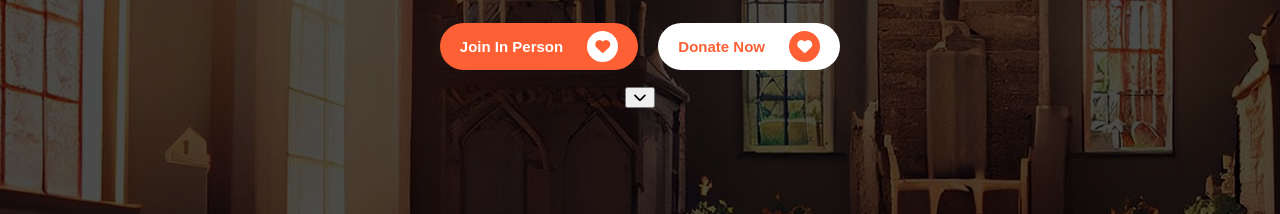
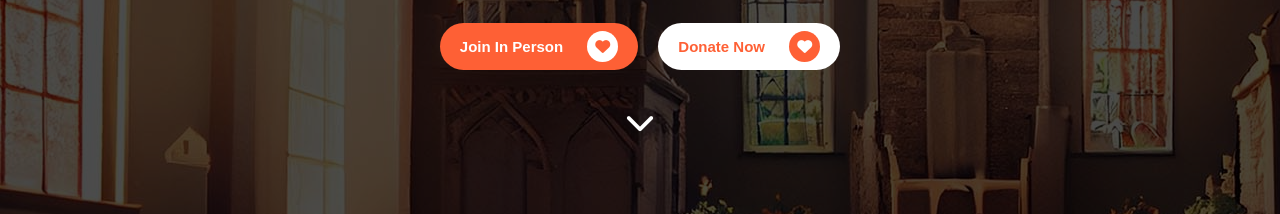
Before and after one commit to TonyBimenyi/pfn_ui, a Vue app: page /#/ in a window 1280 px wide. Shown: the part 560-774 px from the top of the page. Built offline with nearby package versions, Linux system fonts and the light colour scheme; a web font is replaced by a local one.

Commit message:
changing scroll animation

```diff
--- a/src/assets/css/home.css
+++ b/src/assets/css/home.css
@@ -123,3 +123,42 @@
     transform: translateX(-50%); /* Move half the width to loop seamlessly */
   }
 }
+
+/* Scroll Down Button */
+.home_container .title .scroll-down {
+  margin-top: 40px;
+  display: flex;
+  justify-content: center;
+  z-index: 2;
+}
+
+.home_container .title .scroll-down button {
+  background: none;
+  border: none;
+  cursor: pointer;
+  padding: 10px;
+  font-size: 30px; /* Larger icon for better visibility */
+  color: var(--white);
+  transition: color 0.3s ease-in-out;
+}
+
+.home_container .title .scroll-down button:hover {
+  color: var(--secondary-color);
+}
+
+.home_container .title .scroll-down i {
+  animation: bounce 1.5s infinite; /* Faster and infinite bounce */
+}
+
+/* Bouncing Animation Keyframes */
+@keyframes bounce {
+  0%, 20%, 50%, 80%, 100% {
+    transform: translateY(0);
+  }
+  40% {
+    transform: translateY(-15px); /* More pronounced bounce */
+  }
+  60% {
+    transform: translateY(-7px); /* Smoother return */
+}
+}
```
